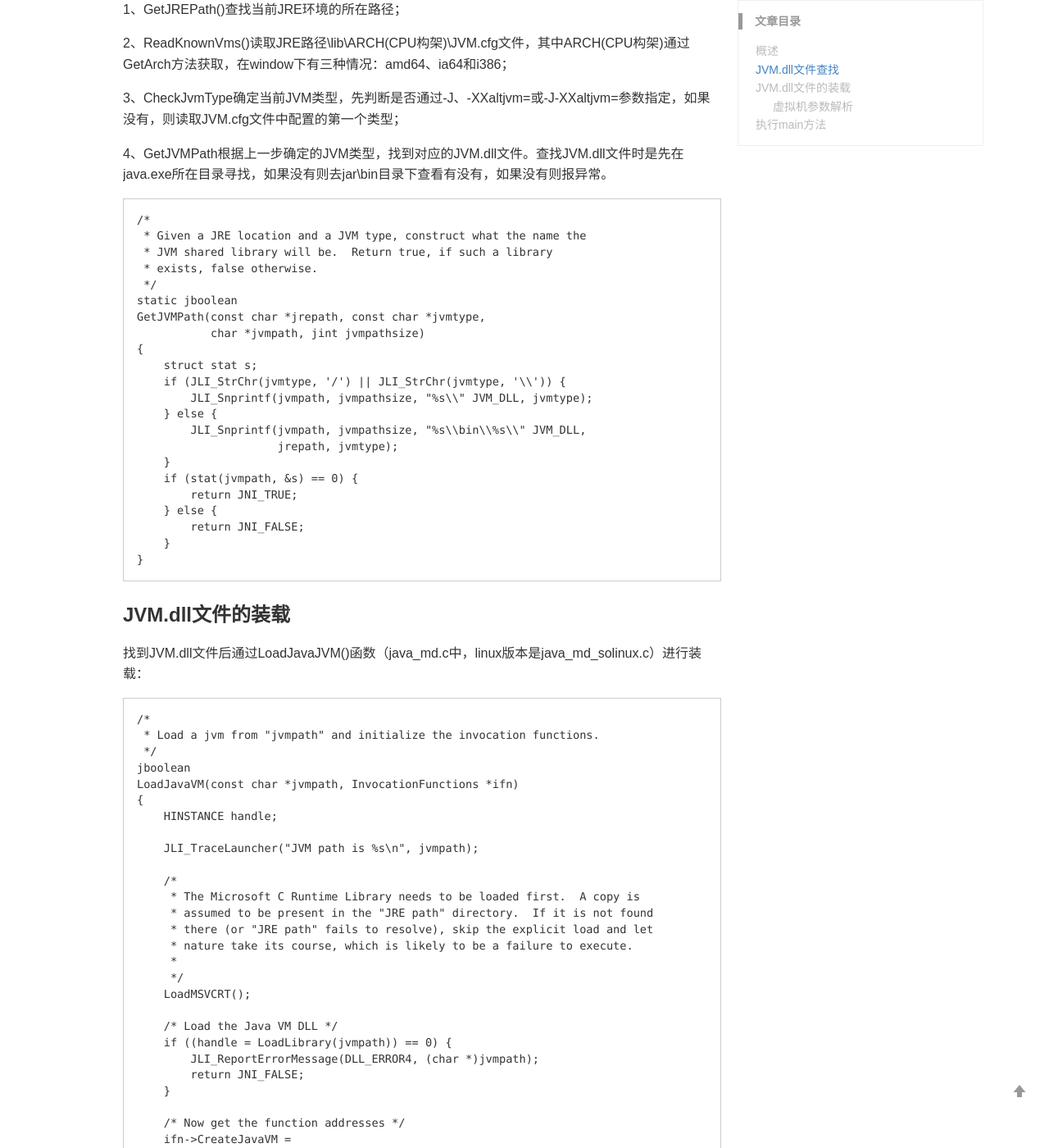
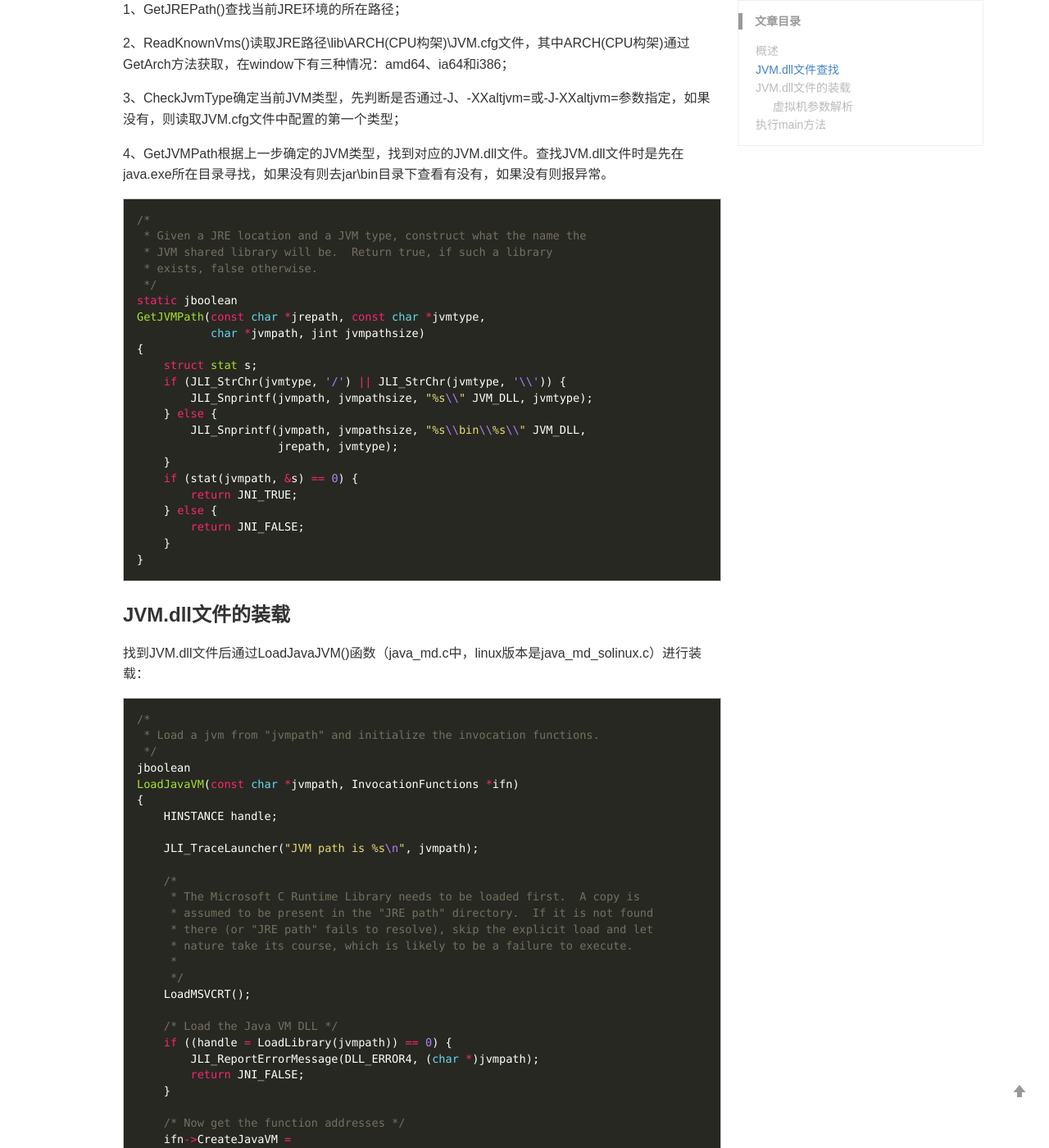
Before and after one commit to MazFactor/mzlongblog, a Jekyll site: the page built from _posts/2021-02-15-深入理解Java虚拟机笔记（一）（附录）-Java虚拟机启动、加载类过程（2）.md, in a window 1280 px wide and 1400 px high, scrolled down 2564 px. Shown: the whole window at 82% size. Built offline with Jekyll 4.4.1, drawn with Linux system fonts in a browser that asks for light colours; comment, search, counter and statistics services are not loaded; some of the changed text lies outside the part shown.

Commit message:
2021021911

````diff
--- a/_posts/2021-02-15-深入理解Java虚拟机笔记（一）（附录）-Java虚拟机启动、加载类过程（2）.md
+++ b/_posts/2021-02-15-深入理解Java虚拟机笔记（一）（附录）-Java虚拟机启动、加载类过程（2）.md
@@ -104,7 +104,7 @@ CreateExecutionEnvironment(int *pargc, char ***pargv,
 3、CheckJvmType确定当前JVM类型，先判断是否通过-J、-XXaltjvm=或-J-XXaltjvm=参数指定，如果没有，则读取JVM.cfg文件中配置的第一个类型；
 
 4、GetJVMPath根据上一步确定的JVM类型，找到对应的JVM.dll文件。查找JVM.dll文件时是先在java.exe所在目录寻找，如果没有则去jar\bin目录下查看有没有，如果没有则报异常。
-```C++
+```c++
 /*
  * Given a JRE location and a JVM type, construct what the name the
  * JVM shared library will be.  Return true, if such a library
@@ -130,7 +130,7 @@ GetJVMPath(const char *jrepath, const char *jvmtype,
 ```
 ### JVM.dll文件的装载
 找到JVM.dll文件后通过LoadJavaJVM()函数（java_md.c中，linux版本是java_md_solinux.c）进行装载：
-```C++
+```c++
 /*
  * Load a jvm from "jvmpath" and initialize the invocation functions.
  */
@@ -175,14 +175,14 @@ LoadJavaVM(const char *jvmpath, InvocationFunctions *ifn)
 
 #### 虚拟机参数解析
 装载完JVM环境之后，需要对启动参数进行解析，其实在装载JVM环境的过程中已经解析了部分参数，该过程通过ParseArguments方法实现，并调用AddOption方法将解析完成的参数保存到JavaVMOption中，JavaVMOption结构实现如下：
-```C++
+```c++
 typedef struct JavaVMOption {
     char *optionString;
     void *extraInfo;
 } JavaVMOption;
 ```
 AddOption代码:
-```C++
+```c++
 *
  * Adds a new VM option with the given given name and value.
  */
@@ -237,7 +237,7 @@ AddOption核心就是对-Xss、-Xmx、-Xms参数进行特殊处理，并设置th
 加载完JVM.dll并解析完启动参数后，执行JVMInit()方法，JVMInit中调用ContinueInNewThread()方法，ContinueInNewThread中调用ContinueInNewThread0()方法。直到ContinueInNewThread0方法才是真正地开始创建一个新线程（同时阻塞当前线程）来创建JVM并调用main方法。
 
 ContinueInNewThread:
-```C++
+```c++
 int
 ContinueInNewThread(InvocationFunctions* ifn, jlong threadStackSize,
                     int argc, char **argv,
@@ -280,7 +280,7 @@ ContinueInNewThread(InvocationFunctions* ifn, jlong threadStackSize,
 ```
 
 ContinueInNewThread0方法：
-```C++
+```c++
 /*
  * Block current thread and continue execution in a new thread
  */
@@ -369,7 +369,7 @@ ContinueInNewThread0(int (JNICALL *continuation)(void *), jlong stack_size, void
 说明：ContinueInNewThread0方法的入参JavaMain是定义在java.c中的一个方法，在该方法中会调用同样定义在java.c中的InitializeJVM()方法，而在InitializeJVM方法中会执行之前绑定的CreateJavaVM方法，实际是JVM.dll中的JNI_CreateJavaVM函数。
 
 JavaMain方法：
-```C++
+```c++
 int JNICALL
 JavaMain(void * _args)
 {
@@ -507,7 +507,7 @@ JavaMain(void * _args)
 ```
 
 InitializeJVM方法：
-```C++
+```c++
 /*
  * Initializes the Java Virtual Machine. Also frees options array when
  * finished.
@@ -545,7 +545,7 @@ InitializeJVM(JavaVM **pvm, JNIEnv **penv, InvocationFunctions *ifn)
 JavaMain方法中会通过LoadMainClass()方法来加载我们想要执行的“xxx”类来验证主类是否存在，并可以调用它以获取更多关于java实现的细节，最终返回该类型。然后通过该类型获取main方法ID，最终执行该main方法。
 
 LoadMainClass方法：
-```C++
+```c++
 /*
  * Loads a class and verifies that the main class is present and it is ok to
  * call it for more details refer to the java implementation.
@@ -582,7 +582,7 @@ LoadMainClass(JNIEnv *env, int mode, char *name)
 }
 ```
 JavaMain最后一行LEAVE()方法在java.c前面就定义好了，作用是始终分离主线程直到应用线程退出后才会结束。待所有非守护线程退出后销毁JVM。相关代码如下：
-```C++
+```c++
 /*
  * Always detach the main thread so that it appears to have ended when
  * the application's main method exits.  This will invoke the
````
